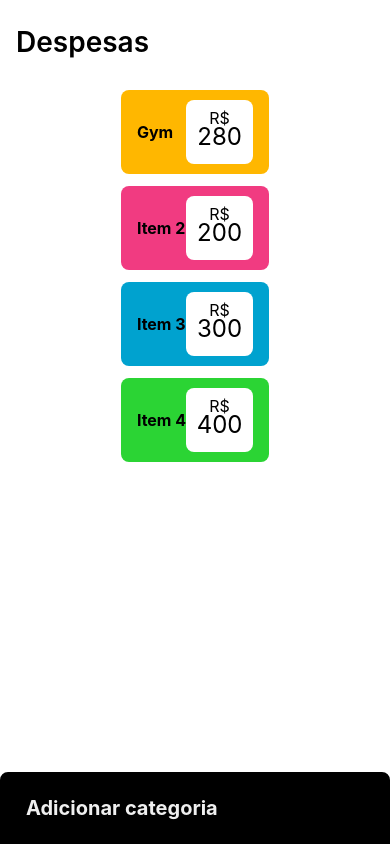
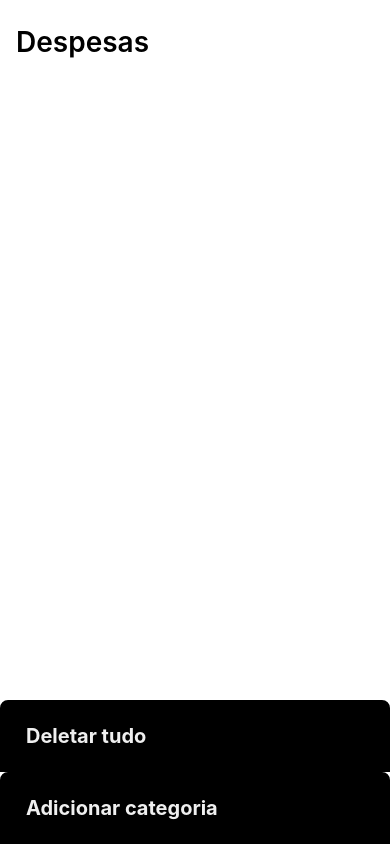
Before and after one commit to Quindinzao/rn-dindin-na-linha, a React Native app: screen / in a window 390 px wide. Built offline with nearby package versions, Linux system fonts and the light colour scheme.

Commit message:
first add asinc storage

```diff
--- a/App.tsx
+++ b/App.tsx
@@ -1,5 +1,7 @@
-import React, { useState } from 'react';
+
+import React, { useEffect, useState } from 'react';
 import {
+  Alert,
   FlatList,
   StyleSheet,
   Text,
@@ -11,23 +13,57 @@ import strings from './src/utils/strings';
 import CategoryCostItem from './src/components/CategoryCostItem';
 import Detail from './src/scenes/Detail';
 import { ItemProps } from './src/interfaces/ItemProps';
+import AsyncStorage from '@react-native-async-storage/async-storage';
 
 const App: React.FC = () => {
 
   const [item, setItem] = useState<ItemProps>();
+  const [items, setItems] = useState<ItemProps[]>([]);
   const [modalItemVisible, setModalItemVisible] = useState<boolean>(false);
   const [modalCategoryVisible, setModalCategoryVisible] = useState<boolean>(false);
 
-  const items = [
-    { title: 'Gym', amount: 280.09, hexColor: '#FFB700', expenses: [
-      { title: 'Mensalidade', amount: 100.20 },
-      { title: 'Creatina', amount: 109.99 },
-      { title: 'Whey', amount: 69.90 },
-    ] },
-    { title: 'Item 2', amount: 200, hexColor: '#F13B81' },
-    { title: 'Item 3', amount: 300, hexColor: '#00A2CF' },
-    { title: 'Item 4', amount: 400, hexColor: '#2BD434' },
-  ];
+  const handleAddCategory = async (title: string, hexColor: string) => {
+    Alert.alert('handleAddCategory');
+    const value = { title, hexColor, amount: 0 };
+    // const newValueString = JSON.stringify(value);
+    setItems([...items, value]);
+    setModalCategoryVisible(false);
+    try {
+      await AsyncStorage.setItem('meus-gastos', items.toString());
+    } catch (e) {
+      Alert.alert('Erro', 'Erro ao salvar a categoria');
+    }
+  };
+
+  const handleDeleteAll = async () => {
+    Alert.alert('handleDeleteAll');
+    try {
+      await AsyncStorage.removeItem('meus-gastos');
+      setItems([]);
+      Alert.alert('Sucesso', 'Dados deletados com sucesso');
+    } catch (e) {
+      Alert.alert('Erro', 'Erro ao deletar os dados');
+    }
+  };
+
+  const getData = async () => {
+    Alert.alert('getData');
+    try {
+      const value = await AsyncStorage.getItem('meus-gastos');
+      if (value === null) {
+        await AsyncStorage.setItem('meus-gastos', '[]');
+      }
+      if (value !== null) {
+        setItems(JSON.parse(value));
+      }
+    } catch (e) {
+      Alert.alert('Erro', 'Erro ao ler os dados');
+    }
+  };
+
+  useEffect(() => {
+    getData();
+  }, []);
 
   const renderItem = ({item: listItem}: {
     item: ItemProps
@@ -60,6 +96,7 @@ const App: React.FC = () => {
         firstPlaceholder={strings.category_name_placeholder}
         secondLabel={strings.hex_code}
         secondPlaceholder={strings.hex_code_placeholder}
+        onPress={handleAddCategory}
       />
       {item &&
         <Detail
@@ -68,7 +105,16 @@ const App: React.FC = () => {
           setModalVisible={setModalItemVisible}
         />
       }
-      <Button title={strings.add_category} onPress={() => setModalCategoryVisible(true)} style={styles.buttonAddCategory} />
+      <Button
+        title={'Deletar tudo'}
+        onPress={handleDeleteAll}
+        style={styles.buttonAddCategory}
+      />
+      <Button
+        title={strings.add_category}
+        onPress={() => setModalCategoryVisible(true)}
+        style={styles.buttonAddCategory}
+      />
     </View>
   );
 };
--- a/src/scenes/Detail.tsx
+++ b/src/scenes/Detail.tsx
@@ -89,6 +89,7 @@ const Detail: React.FC<DetailProps> = ({
           firstPlaceholder={strings.expense_name_placeholder}
           secondLabel={strings.amount_disbursed}
           secondPlaceholder={strings.amount_disbursed}
+          onPress={() => console.log('Add disbursement')}
         />
       }
     </Modal>
--- a/src/scenes/Form.tsx
+++ b/src/scenes/Form.tsx
@@ -1,6 +1,5 @@
-import React from 'react';
+import React, { useState } from 'react';
 import {
-  Alert,
   Modal,
   StyleSheet,
   Text,
@@ -18,8 +17,9 @@ interface FormProps {
   title: string;
   firstLabel: string;
   firstPlaceholder: string;
-  secondLabel: string
-  secondPlaceholder: string
+  secondLabel: string;
+  secondPlaceholder: string;
+  onPress: (firstValue: string, secondValue: string) => void;
 }
 
 const Form: React.FC<FormProps> = ({
@@ -30,7 +30,11 @@ const Form: React.FC<FormProps> = ({
   firstPlaceholder,
   secondLabel,
   secondPlaceholder,
+  onPress,
 }) => {
+
+  const [firstValue, setFirstValue] = useState<string>('');
+  const [secondValue, setSecondValue] = useState<string>('');
 
   return (
     <Modal
@@ -47,10 +51,10 @@ const Form: React.FC<FormProps> = ({
           <TouchableWithoutFeedback>
             <View style={styles.modalContent}>
               <Text style={styles.title}>{title}</Text>
-              <TextInput label={firstLabel} placeholder={firstPlaceholder} containerStyle={styles.button} />
-              <TextInput label={secondLabel} placeholder={secondPlaceholder} />
+              <TextInput label={firstLabel} placeholder={firstPlaceholder} containerStyle={styles.button} onChangeText={(text: string) => setFirstValue(text)} />
+              <TextInput label={secondLabel} placeholder={secondPlaceholder} onChangeText={(text: string) => setSecondValue(text)} />
               <View style={styles.line} />
-              <Button title={strings.button_add} onPress={() => Alert.alert('R')} />
+              <Button title={strings.button_add} onPress={() => onPress(firstValue, secondValue)} />
             </View>
           </TouchableWithoutFeedback>
         </View>
```
